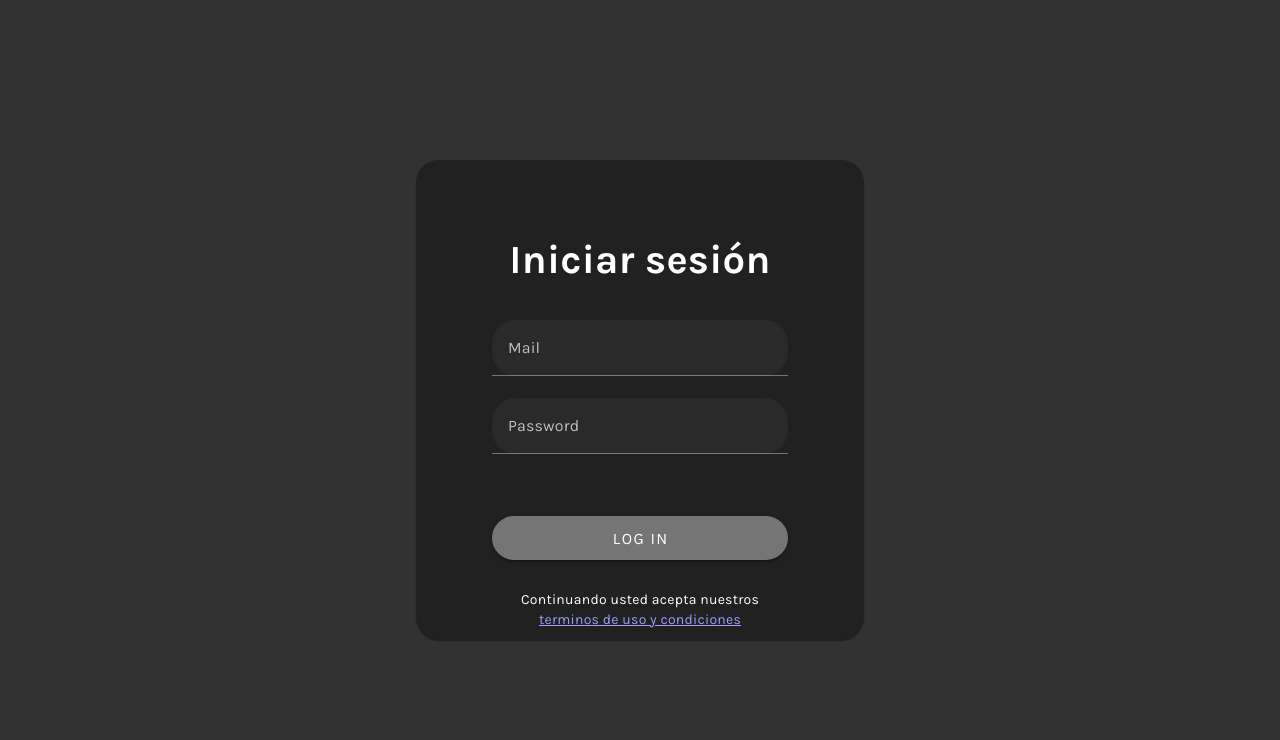
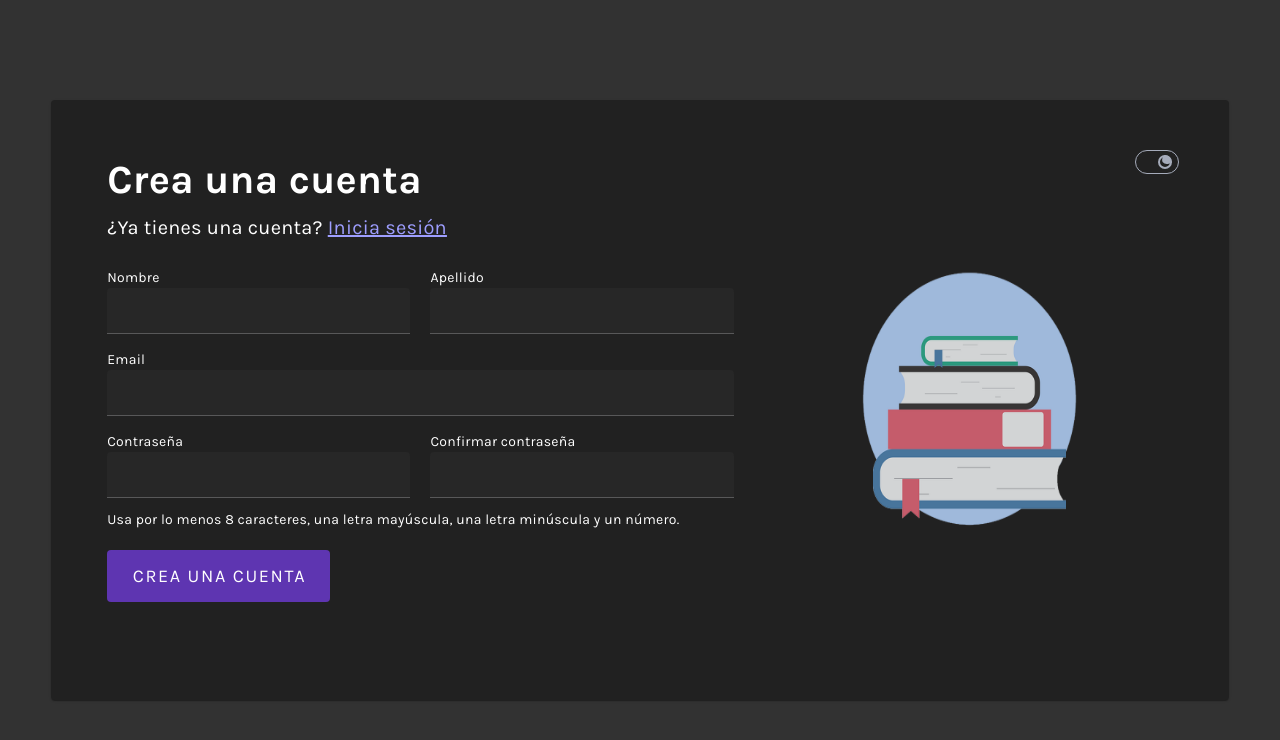
Before and after one commit to Alejo0997/BOOK-PRO, a Vue app in the folder book-project/: page /signup in a window 1280 px wide. Shown: the top 740 px of the page. Built offline with nearby package versions, Linux system fonts and the light colour scheme.

Commit message:
Added router configurations

```diff
--- a/book-project/package.json
+++ b/book-project/package.json
@@ -16,7 +16,7 @@
     "@mdi/font": "^7.4.47",
     "@tabler/icons-vue": "^3.10.0",
     "vue": "^3.4.29",
-    "vue-router": "^4.3.3",
+    "vue-router": "^4.4.0",
     "vuetify": "^3.6.11"
   },
   "devDependencies": {
--- a/book-project/src/App.vue
+++ b/book-project/src/App.vue
@@ -1,16 +1,16 @@
 <template>
-  <BPHome />
+    <router-view />
 </template>
 
 <script lang="ts" setup>
-import BPHome from "@/views/BPHome.vue";
+
 </script>
 
 <style>
 #app {
-  font-family: "Karla", sans-serif;
-  font-optical-sizing: auto;
-  font-style: normal;
-  font-weight: 400;
+    font-family: "Karla", sans-serif;
+    font-optical-sizing: auto;
+    font-style: normal;
+    font-weight: 400;
 }
 </style>
--- a/book-project/src/main.ts
+++ b/book-project/src/main.ts
@@ -1,5 +1,6 @@
 import { createApp } from 'vue'
 import App from './App.vue'
+import router from './router';
 import 'vuetify/styles'
 import './assets/main.css'
 import { createVuetify } from 'vuetify'
@@ -42,4 +43,4 @@ const vuetify = createVuetify({
 })
 
 
-createApp(App).use(vuetify).mount('#app')
+createApp(App).use(vuetify).use(router).mount('#app')
--- /dev/null
+++ b/book-project/src/router/index.ts
@@ -0,0 +1,28 @@
+import {createRouter , createWebHistory} from 'vue-router'
+import BPSignup from '../views/BPSignup.vue'
+import BPLogin from '../views/BPLogin.vue'
+import BPRecoverPass from '../views/BPRecoverPass.vue'
+
+const router = createRouter({
+    history: createWebHistory(import.meta.env.BASE_URL),
+    routes: [
+        {
+            path: '/',
+            name: 'login',
+            component: BPLogin
+        },
+        {
+            path: '/signup',
+            name: 'signup',
+            component: BPSignup
+
+        },
+        {
+            path: '/recover-pass',
+            name: 'recover-pass',
+            component: BPRecoverPass
+        }
+    ]
+})
+
+export default router
--- a/book-project/src/views/BPHome.vue
+++ /dev/null
@@ -1,21 +0,0 @@
-<template>
-    <div class="bplogin">
-        <BPLogin />
-    </div>
-</template>
-
-<script setup>
-import BPLogin from '@/views/BPLogin.vue'
-
-</script>
-
-<style>
-.bplogin {
-    background-color: var(--background-secondary);
-    height: 100vh;
-    width: 100vw;
-    display: flex;
-    justify-content: center;
-    align-items: center;
-}
-</style>
--- a/book-project/src/views/BPLogin.vue
+++ b/book-project/src/views/BPLogin.vue
@@ -1,39 +1,71 @@
 <template>
-    <v-card class="form1 pa-15">
-        <v-card-title class="">
-            <h1 class="title">Iniciar sesión</h1>
+    <div class="login d-flex flex-column justify-center align-center">
+        <v-card class="form1 pa-10">
+            <v-card-title>
+                <h1 class="text-center">
+                    Iniciar sesión
+                </h1>
             </v-card-title>
-        <v-card-text class="mt-5">
+            <v-card-text>
                 <v-form fast-fail @submit.prevent>
-                <v-text-field rounded="xl" v-model="mail" label="Mail"></v-text-field>
-
-                <v-text-field rounded="xl" v-model="password" label="Password" type="password"></v-text-field>
-                <v-btn class="btn mt-10 bg-grey-darken-1" rounded="xl" size="large" block>Log In</v-btn>
-                <p class="terms">Continuando usted acepta nuestros <a href=" #">terminos de uso y
-                        condiciones</a></p>
-
-                <div class="mt-5 d-flex  ga-5 align-center justify-space-between">
-                    <p>Otros errores de inicio de <a href="#">sesión</a></p>
-                    <p><a href="#">Olvidó su contraseña</a></p>
+                    <BPInput
+                        class="mt-5"
+                        v-model="email"
+                        label="Email"
+                    />
+                    <BPInput
+                        class="mt-5"
+                        v-model="password"
+                        label="Contraseña"
+                        type="password"
+                    />
+                    <BPButton
+                        class="mt-10"
+                        size="large"
+                        color="primary"
+                        block
+                    >
+                        Iniciar sesión
+                    </BPButton>
+                    <p class="text-center mt-8">Continuando usted acepta nuestros
+                        <a href=" #">terminos de uso y condiciones</a>
+                    </p>
+                    <div class="mt-8 d-flex ga-5 align-center justify-space-between">
+                        <span>Otros errores de inicio de <a href="#">sesión</a></span>
+                        <span><a href="#">Olvidó su contraseña</a></span>
                     </div>
-                <!-- </BPButton> -->
                 </v-form>
             </v-card-text>
-        <div class="button">
+            <div class="mt-5">
                 <BPThemeToggle />
             </div>
         </v-card>
+        <div>
+            <p class="text-center mt-5">¿Eres nuevo en la plataforma?</p>
+            <BPButton
+                class="mt-5"
+                size="x-large"
+                variant="outlined"
+                block
+                @click="goToSignUp"
+            >
+                Regístrate
+            </BPButton>
+        </div>
+    </div>
 </template>
 
 <script setup>
 import { ref } from 'vue';
 import BPThemeToggle from '@/components/atoms/BPThemeToggle.vue';
 import BPButton from '@/components/atoms/BPButton.vue';
-// import axios from 'axios';
+import BPInput from '@/components/atoms/BPInput.vue';
+import { useRouter } from 'vue-router';
 
 const email = ref('')
 const password = ref('')
 const message = ref('')
+const router = useRouter()
 
 async function register() {
     try {
@@ -46,28 +78,24 @@ async function register() {
         message.value = error.response.data.message || 'Error al registrarse';
     }
 }
+
+function goToSignUp() {
+    router.push('/signup')
+}
+
 </script>
 
 <style scoped>
 .form1 {
-    width: 35%;
-    height: 60%;
-    border-radius: 5%;
+    max-width: 900px;
+    width: 92%;
+    max-height: 600px;
+    height: 82%;
 }
 
-.title {
-    text-align: center;
-}
-
-.terms {
-    text-align: center;
-    margin-top: 10%;
-    padding-bottom: 10%;
-}
-
-.button {
-    display: flex;
-    justify-content: baseline;
-    margin-top: 20px
+.login {
+    background-color: var(--background-secondary);
+    height: 100vh;
+    width: 100vw;
 }
 </style>
--- /dev/null
+++ b/book-project/src/views/BPRecoverPass.vue
@@ -0,0 +1,31 @@
+<template>
+    <div>
+        <v-card class="form1">
+            <div class="d-flex justify-center align-center">
+                <v-card-text>
+                    <v-form>
+                        <div class="d-flex ga-5">
+                            <BPInput
+                                label="Email"
+                                v-model="email"
+                            ></BPInput>
+                        </div>
+                        <BPButton
+                            class="mt-5"
+                            color="primary"
+                            size="x-large"
+                        >
+                            Recuperar contraseña
+                        </BPButton>
+                    </v-form>
+                </v-card-text>
+            </div>
+        </v-card>
+    </div>
+</template>
+
+<script lang="ts" setup>
+</script>
+
+<style scoped>
+</style>
--- a/book-project/src/views/BPSignup.vue
+++ b/book-project/src/views/BPSignup.vue
@@ -1,20 +1,21 @@
 <template>
-        <v-card class="card pa-6">
+    <div class="signup d-flex flex-column justify-center align-center">
+        <v-card class="card pa-10">
             <div>
                 <v-card-title>
                     <h1>Crea una cuenta</h1>
-                    <p>¿Ya tienes una cuenta? <a href="">Inicia sesión</a></p>
+                    <p>¿Ya tienes una cuenta? <router-link to="/">Inicia sesión</router-link></p>
                 </v-card-title>
                 <v-card-text>
                     <v-form>
                         <div class="d-flex ga-5 mt-4">
                             <BPInput
-                                label="First Name"
+                                label="Nombre"
                                 v-model="firstName"
                                 color="secondary"
                             />
                             <BPInput
-                                label="Last Name"
+                                label="Apellido"
                                 v-model="lastName"
                             ></BPInput>
                         </div>
@@ -25,12 +26,12 @@
                         ></BPInput>
                         <div class="d-flex ga-5 mt-4">
                             <BPInput
-                                label="Password"
+                                label="Contraseña"
                                 v-model="password"
                                 type="password"
                             ></BPInput>
                             <BPInput
-                                label="Confirm Password"
+                                label="Confirmar contraseña"
                                 v-model="password"
                                 type="password"
                             ></BPInput>
@@ -42,18 +43,19 @@
                         <BPButton
                             class="mt-5"
                             color="primary"
-                            size="large"
+                            size="x-large"
                         >
                             Crea una cuenta
                         </BPButton>
                     </v-form>
                 </v-card-text>
             </div>
-            <div class="image-container">
+            <div class="position-relative d-flex justify-center align-center">
                 <img src="../assets/book2.png" class="image">
-                <BPThemeToggle class="absolute-button" color="primary" />
+                <BPThemeToggle class="absolute-button position-absolute" color="primary" />
             </div>
         </v-card>
+    </div>
 </template>
 
 <script setup>
@@ -70,18 +72,19 @@ const password = ref('');
 </script>
 
 <style scoped>
+.signup {
+    background-color: var(--background-secondary);
+    height: 100vh;
+    width: 100vw;
+}
+
 .card {
-    width: 53%;
-    height: 50%;
+    max-width: 1500px;
+    width: 92%;
+    max-height: 600px;
+    height: 82%;
     display: grid;
     grid-template-columns: 60% 40%;
-}
-
-.image-container {
-    position: relative;
-    display: flex;
-    justify-content: center;
-    align-items: center;
 }
 
 .image {
@@ -90,7 +93,6 @@ const password = ref('');
 }
 
 .absolute-button {
-    position: absolute;
     top: 10px;
     right: 10px;
 }
```
Also changed, not shown: 1 other file (tests, documents, lock files or other folders). Lines whose indentation alone changed are shown as unchanged.
